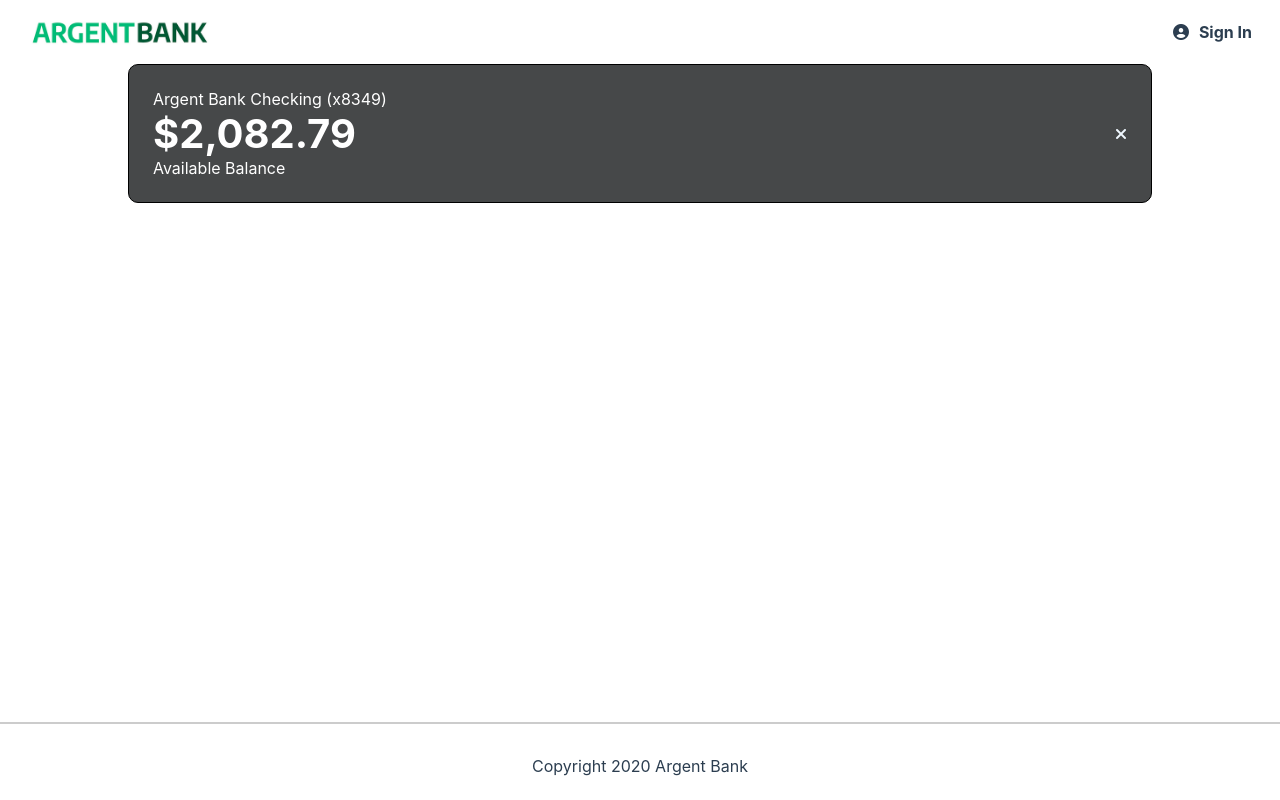
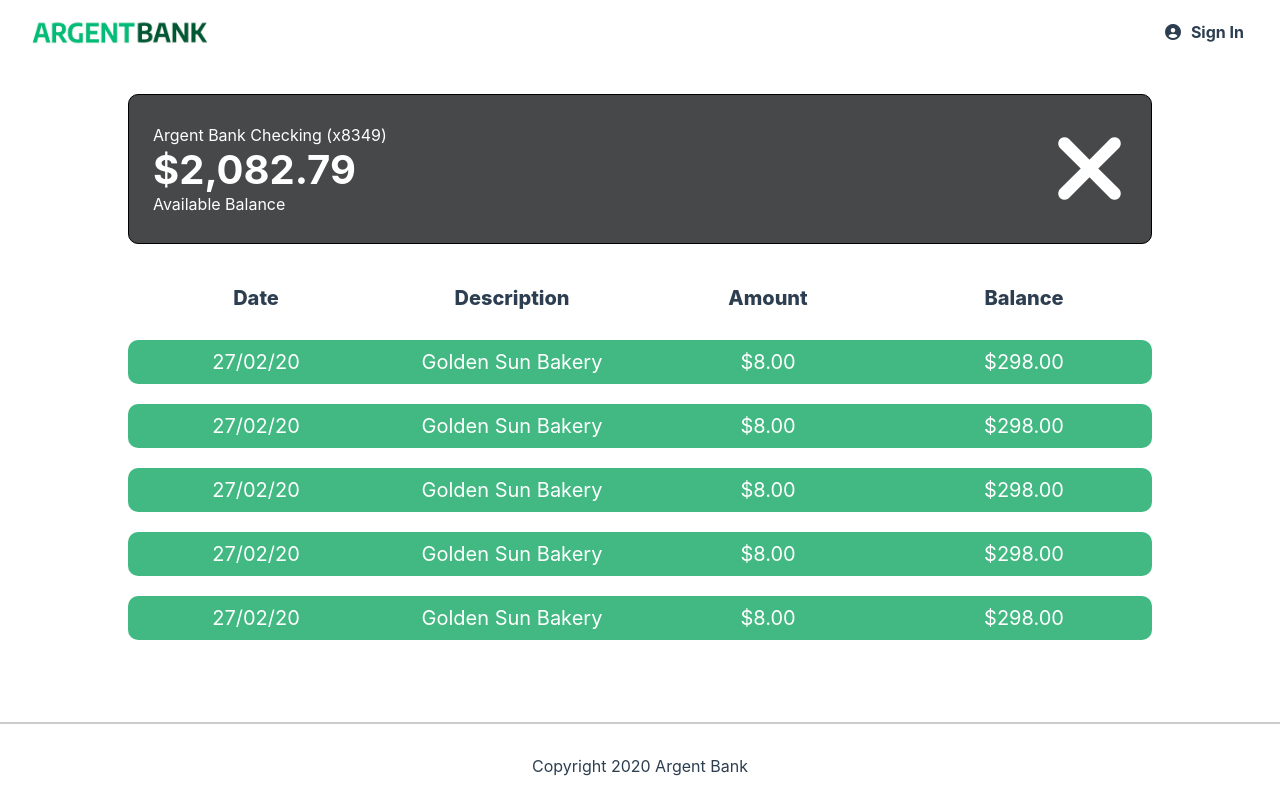
Before and after one commit to jim294/ArgentBank-website, a React (Create React App) app: page /transactions in a window 1280 px wide. Built offline with nearby package versions, Linux system fonts and the light colour scheme.

Commit message:
first modeling page

```diff
--- a/src/components/Header.jsx
+++ b/src/components/Header.jsx
@@ -19,7 +19,7 @@ const Header = () => {
                     />
                     <h1 className="sr-only">Argent Bank</h1>
                 </Link>
-                <div>
+                <div className='main-nav-item'>
                     <Link className="main-nav-item" to={linkName}>
                         <i className="fa fa-user-circle"></i>
                         {name}
--- a/src/pages/transactions.jsx
+++ b/src/pages/transactions.jsx
@@ -1,9 +1,7 @@
 const Transactions = () => {
-
   return (
     <>
       <main className="main">
-
         <h2 className="sr-only">Accounts</h2>
         <section className="account transactions">
           <div className="account-content-wrapper">
@@ -11,7 +9,46 @@ const Transactions = () => {
             <p className="account-amount">$2,082.79</p>
             <p className="account-amount-description">Available Balance</p>
           </div>
-          <i class="fa-solid fa-xmark"></i>
+          <i className="fa-solid fa-xmark"></i>
+        </section>
+        <section className="table">
+          <div className="table__title">
+            <div className="Date">Date</div>
+            <div className="Description">Description</div>
+            <div className="Amount">Amount</div>
+            <div className="Balance">Balance</div>
+          </div>
+          <div className="table__article">
+            <div className="Date">27/02/20</div>
+            <div className="Description">Golden Sun Bakery</div>
+            <div className="Amount">$8.00</div>
+            <div className="Balance">$298.00</div>
+          </div>
+          <div className="table__article">
+            <div className="Date">27/02/20</div>
+            <div className="Description">Golden Sun Bakery</div>
+            <div className="Amount">$8.00</div>
+            <div className="Balance">$298.00</div>
+          </div>
+          <div className="table__article">
+            <div className="Date">27/02/20</div>
+            <div className="Description">Golden Sun Bakery</div>
+            <div className="Amount">$8.00</div>
+            <div className="Balance">$298.00</div>
+          </div>
+          <div className="table__article">
+            <div className="Date">27/02/20</div>
+            <div className="Description">Golden Sun Bakery</div>
+            <div className="Amount">$8.00</div>
+            <div className="Balance">$298.00</div>
+          </div>
+          <div className="table__article">
+            <div className="Date">27/02/20</div>
+            <div className="Description">Golden Sun Bakery</div>
+            <div className="Amount">$8.00</div>
+            <div className="Balance">$298.00</div>
+          </div>
+          <div className="table__article__components"></div>
         </section>
       </main>
     </>
--- a/src/styles/components/_header.scss
+++ b/src/styles/components/_header.scss
@@ -31,3 +31,8 @@
   max-width: 100%;
   width: 200px;
 }
+
+.main-nav-item{
+  display: flex;
+  flex-direction: row;
+}
--- a/src/styles/components/_transactions.scss
+++ b/src/styles/components/_transactions.scss
@@ -1,7 +1,42 @@
-.transactions{
+.transactions {
     background-color: #464849;
     color: white;
+    margin-top: 30px;
     i{
-        color: aliceblue;
+        font-size: 100px;
     }
-}
+  }
+
+  .table {
+    display: flex;
+    flex-direction: column;
+    width: 80%;
+    margin: 0 auto;
+    gap: 20px;
+  }
+
+  .table__title,
+  .table__article {
+    display: flex;
+    justify-content: space-between;
+    padding: 10px 0;
+    font-size: 20px;
+  }
+
+  .table__title{
+    font-weight: 800;
+  }
+  .table__article{
+    background-color: #42b983;
+    border-radius: 10px;
+    color: white;
+  }
+
+  /* Exemple de style pour les éléments individuels */
+  .Date,
+  .Description,
+  .Amount,
+  .Balance {
+    flex: 1;
+    text-align: center; /* Ajustez selon vos besoins */
+  }
```
